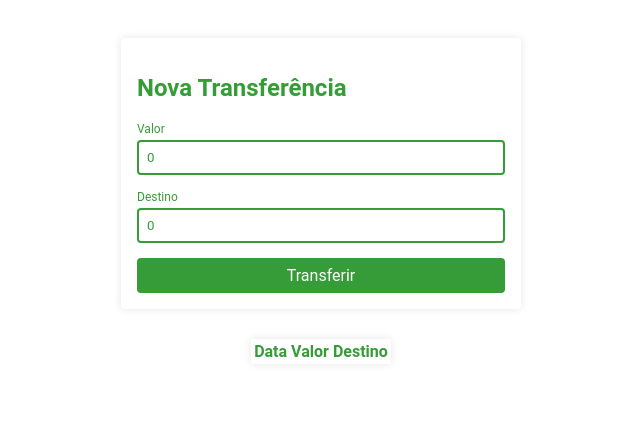
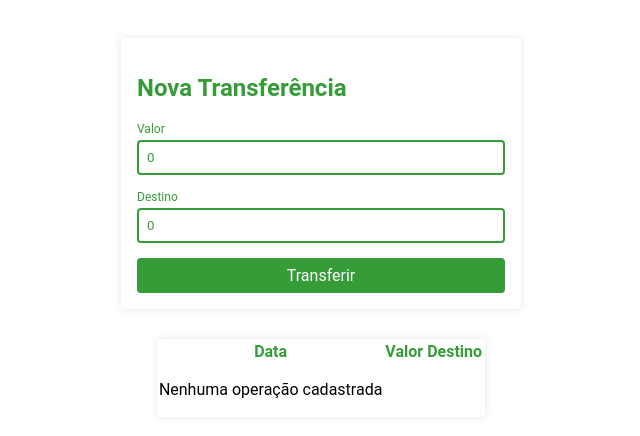
Before and after one commit to eurismarpires/bytebank, an Angular app: page / in a window 1280 px wide. Shown: the top 436 px of the page, without its empty margins (319-959 px from the left). Built offline with nearby package versions, Linux system fonts and the light colour scheme.

Commit message:
Alterado para colocar "Nenhuma operação cadastrada" quando o array estiver vazio

```diff
--- a/src/app/extrato/extrato.component.html
+++ b/src/app/extrato/extrato.component.html
@@ -4,9 +4,15 @@
         <th class="tabela_cabecalho__conteudo">Valor</th>
         <th class="tabela_cabecalho__conteudo">Destino</th>
     </thead>
-    <tr class="tabela__linha" *ngFor="let transferencia of transferencias">
+    <tbody *ngIf="transferencias.length > 0; else listaVazia">
+      <tr class="tabela__linha" *ngFor="let transferencia of transferencias">
         <td class="tabela__conteudo">{{transferencia.data | date : "short"}}</td>
         <td class="tabela__conteudo">{{transferencia.valor | currency }}</td>
         <td class="tabela__conteudo">{{transferencia.destino}}</td>
     </tr>
+    </tbody>
 </table>
+
+<ng-template #listaVazia>
+  <p>Nenhuma operação cadastrada</p>
+</ng-template>
```
